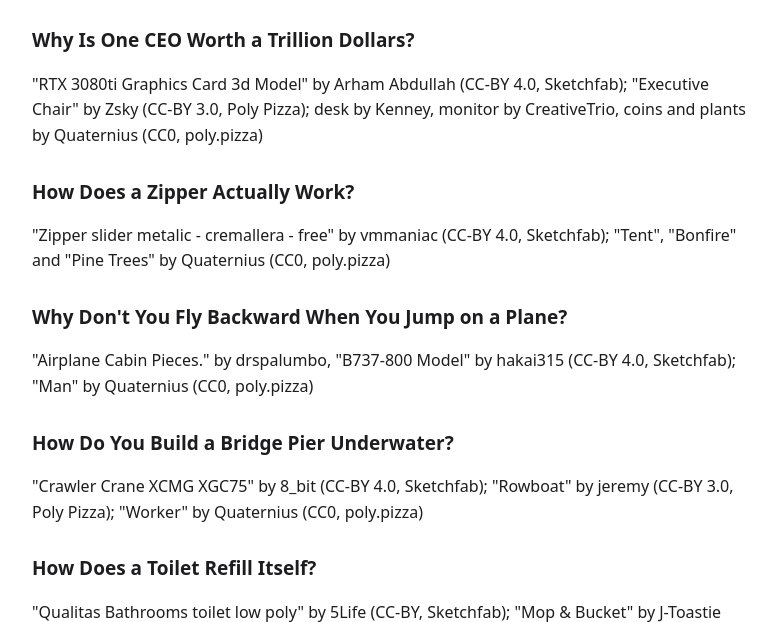
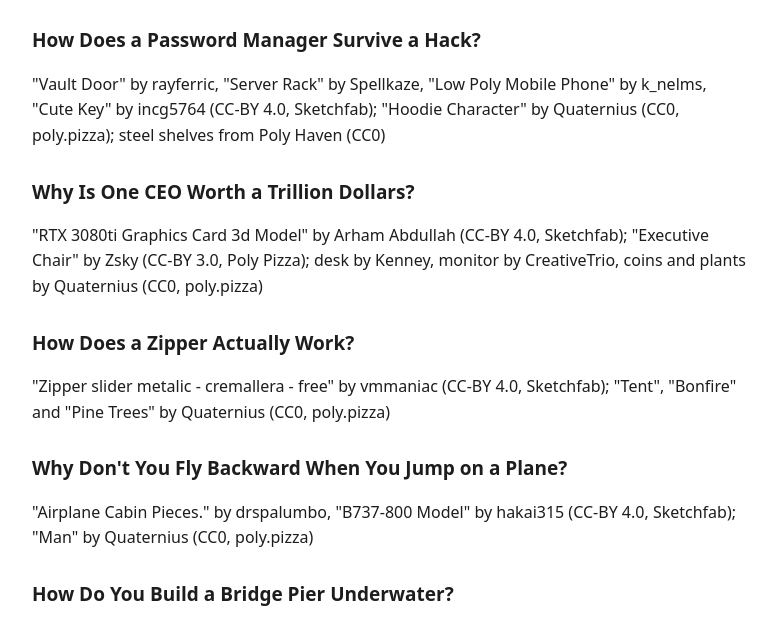
Before and after one commit to tinyripplestories-ux/tinyripplestories-ux.github.io, a plain HTML site: page credits.html in a window 1280 px wide. Shown: the part 183-805 px from the top of the page, without its empty margins (248-1024 px from the left). Drawn offline with Linux system fonts and the light colour scheme.

Commit message:
Add files via upload

```diff
--- a/credits.html
+++ b/credits.html
@@ -1,5 +1,6 @@
 <!doctype html><html lang="en"><head><meta charset="utf-8"><meta name="viewport" content="width=device-width,initial-scale=1"><title>3D Model Credits</title><link rel="stylesheet" href="style.css"></head><body>
 <h1>3D model credits</h1><p>TinyRipple Studio videos use free 3D models, textures and HDRIs. CC-BY models are credited below by video, as their licences ask. CC0 and public-domain assets (Poly Haven, Quaternius and others) need no credit but are listed where we noted them. Thank you to every artist.</p>
+<h2>How Does a Password Manager Survive a Hack?</h2><p>&quot;Vault Door&quot; by rayferric, &quot;Server Rack&quot; by Spellkaze, &quot;Low Poly Mobile Phone&quot; by k_nelms, &quot;Cute Key&quot; by incg5764 (CC-BY 4.0, Sketchfab); &quot;Hoodie Character&quot; by Quaternius (CC0, poly.pizza); steel shelves from Poly Haven (CC0)</p>
 <h2>Why Is One CEO Worth a Trillion Dollars?</h2><p>&quot;RTX 3080ti Graphics Card 3d Model&quot; by Arham Abdullah (CC-BY 4.0, Sketchfab); &quot;Executive Chair&quot; by Zsky (CC-BY 3.0, Poly Pizza); desk by Kenney, monitor by CreativeTrio, coins and plants by Quaternius (CC0, poly.pizza)</p>
 <h2>How Does a Zipper Actually Work?</h2><p>&quot;Zipper slider metalic - cremallera - free&quot; by vmmaniac (CC-BY 4.0, Sketchfab); &quot;Tent&quot;, &quot;Bonfire&quot; and &quot;Pine Trees&quot; by Quaternius (CC0, poly.pizza)</p>
 <h2>Why Don&#x27;t You Fly Backward When You Jump on a Plane?</h2><p>&quot;Airplane Cabin Pieces.&quot; by drspalumbo, &quot;B737-800 Model&quot; by hakai315 (CC-BY 4.0, Sketchfab); &quot;Man&quot; by Quaternius (CC0, poly.pizza)</p>
```
